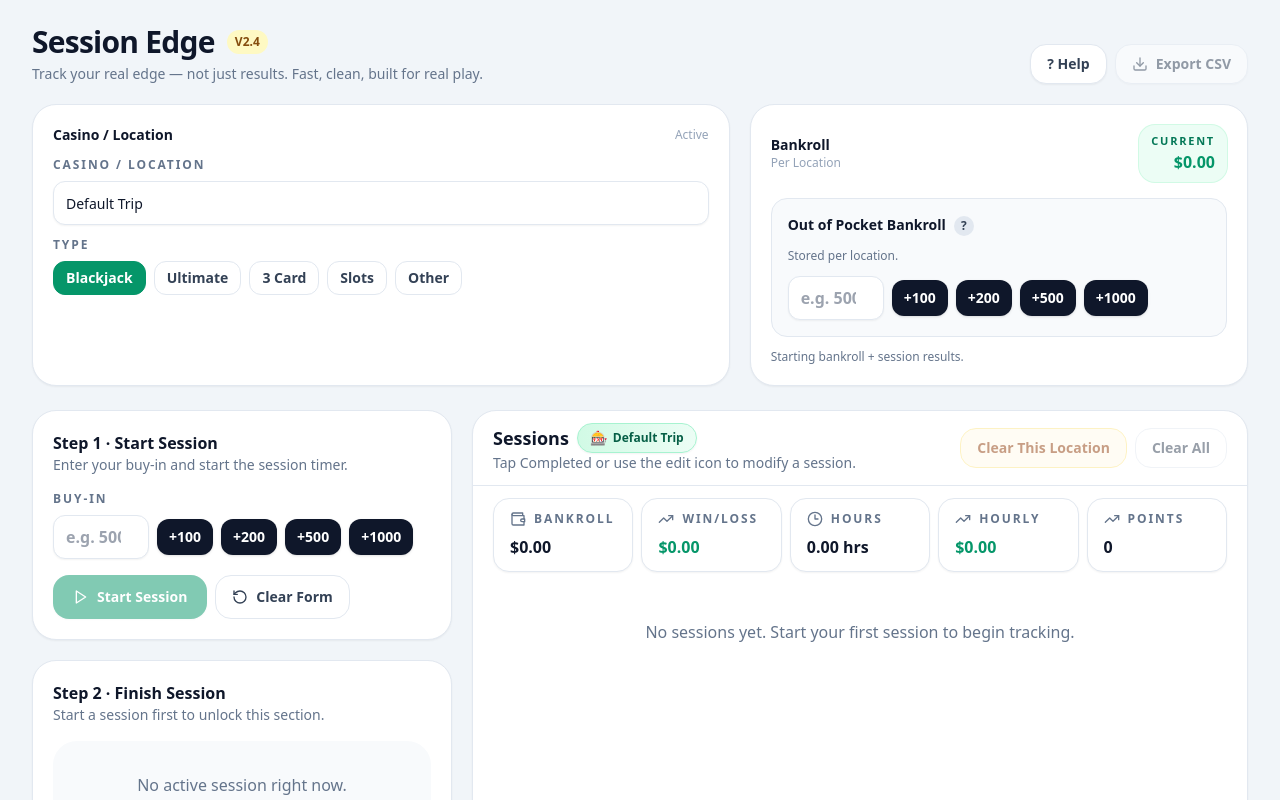
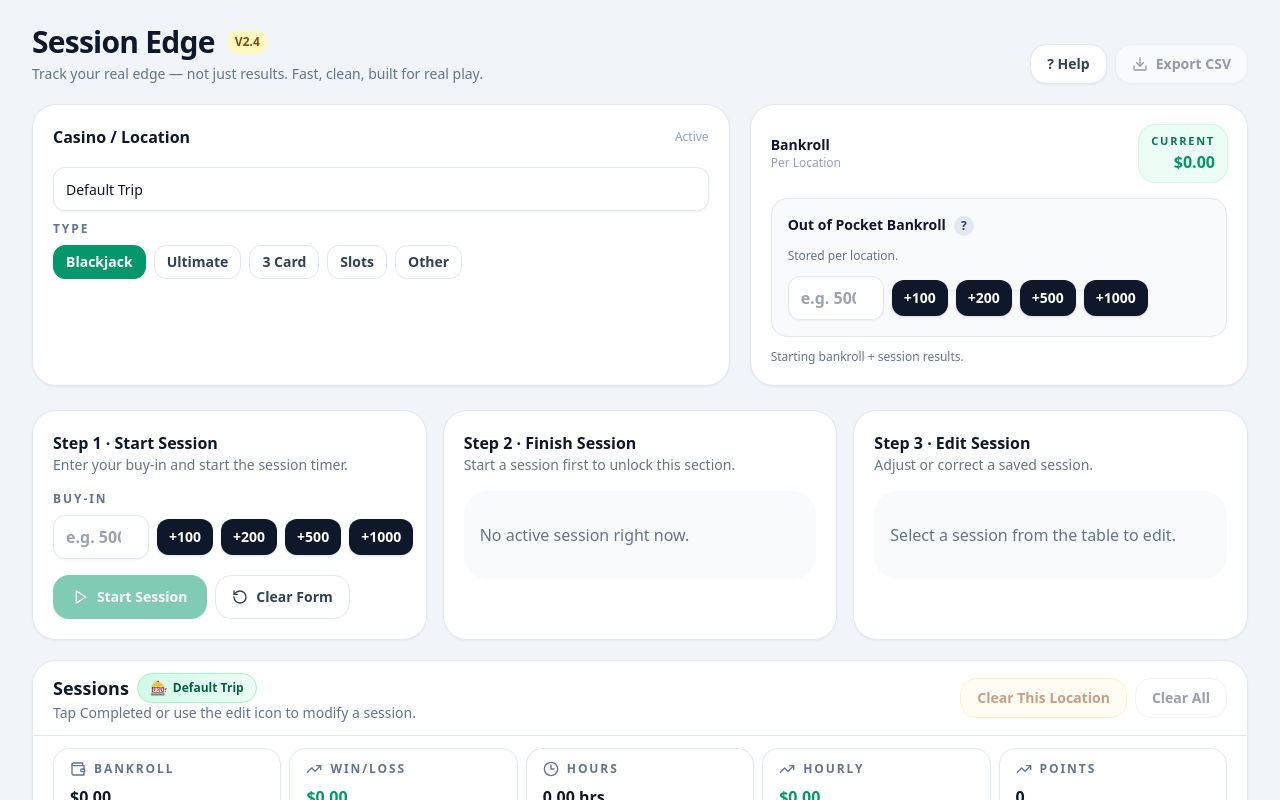
Before and after one commit to johnfbalogh-blip/blackjack-tracker, a React (Vite) app: page / in a window 1280 px wide. Shown: the top 800 px of the page. Built offline with nearby package versions, Linux system fonts and the light colour scheme.

Commit message:
Update App.tsx

```diff
--- a/src/App.tsx
+++ b/src/App.tsx
@@ -14,6 +14,16 @@ import {
 import { AnimatePresence, motion } from "framer-motion";
 
 type SessionStatus = "active" | "completed";
+
+function safeJsonParse<T>(raw: string | null, fallback: T): T {
+  if (!raw) return fallback;
+  try {
+    return JSON.parse(raw) as T;
+  } catch (error) {
+    console.error("Failed to parse saved Session Edge data:", error);
+    return fallback;
+  }
+}
 
 type Session = {
   tripId?: string; // NEW: allows grouping sessions into trips
@@ -228,7 +238,7 @@ function SmallStat({
   );
 }
 
-// 🔒 HARD SAVED VERSION 2.4 - STABLE RELEASE
+// 🔒 HARD SAVED VERSION 2.4 - FINAL STABLE CHECKPOINT
 // Do not modify core logic without version bump
 export default function App() {
   // 🔹 NEW: Trip tracking
@@ -238,16 +248,9 @@ export default function App() {
     const savedTrip = window.localStorage.getItem("session-edge-trip-name");
     if (savedTrip) return savedTrip;
 
-    const savedSessionsRaw = window.localStorage.getItem("blackjack-sessions");
-    if (savedSessionsRaw) {
-      try {
-        const parsed = JSON.parse(savedSessionsRaw) as Session[];
-        const firstTrip = parsed.find((s) => s.tripId)?.tripId;
+    const savedSessionsRaw = safeJsonParse<Session[]>(window.localStorage.getItem("blackjack-sessions"), []);
+    const firstTrip = savedSessionsRaw.find((s) => s.tripId)?.tripId;
     if (firstTrip) return firstTrip;
-      } catch (error) {
-        console.error("Trip restore error:", error);
-      }
-    }
 
     return "Default Trip";
   });
@@ -255,8 +258,7 @@ export default function App() {
   // 🔹 Per-location session type
   const [locationGames, setLocationGames] = useState<Record<string,string>>(() => {
     if (typeof window === "undefined") return {};
-    const saved = window.localStorage.getItem("location-games");
-    return saved ? JSON.parse(saved) : {};
+    return safeJsonParse<Record<string, string>>(window.localStorage.getItem("location-games"), {});
   });
 
   const [globalSettings, setGlobalSettings] = useState({
@@ -292,8 +294,7 @@ export default function App() {
 
   const [sessions, setSessions] = useState<Session[]>(() => {
     if (typeof window === "undefined") return [];
-    const saved = window.localStorage.getItem("blackjack-sessions");
-    return saved ? JSON.parse(saved) : [];
+    return safeJsonParse<Session[]>(window.localStorage.getItem("blackjack-sessions"), []);
   });
   const [timerNow, setTimerNow] = useState(Date.now());
 
@@ -303,8 +304,7 @@ export default function App() {
   // 🔹 Per-trip bankroll storage
   const [tripBankrolls, setTripBankrolls] = useState<Record<string, string>>(() => {
     if (typeof window === "undefined") return {};
-    const saved = window.localStorage.getItem("trip-bankrolls");
-    return saved ? JSON.parse(saved) : {};
+    return safeJsonParse<Record<string, string>>(window.localStorage.getItem("trip-bankrolls"), {});
   });
 
   const startingBankroll = tripBankrolls[tripName] || "";
@@ -585,7 +585,8 @@ export default function App() {
     if (!activeSession) return;
     const cashOut = Number(finishForm.cashOut || 0);
     const pocket = Number(finishForm.pocket || 0);
-    const pointTotal = finishForm.pointTotal === "" ? undefined : Number(finishForm.pointTotal);
+    let pointTotal = finishForm.pointTotal === "" ? undefined : Number(finishForm.pointTotal);
+    if (pointTotal === 0) pointTotal = previousPointTotal;
     const endTime = toLocalInputValue(new Date(), true);
     const buyIn = activeSession.initialBuyIn;
     const actual = cashOut + pocket - buyIn;
@@ -653,7 +654,8 @@ export default function App() {
         const buyIn = editForm.freeplayUsed ? 0 : Number(editForm.initialBuyIn || 0);
         const cashOut = Number(editForm.cashOut || 0);
         const pocket = Number(editForm.pocket || 0);
-        const pointTotal = editForm.pointTotal === "" ? undefined : Number(editForm.pointTotal);
+        let pointTotal = editForm.pointTotal === "" ? undefined : Number(editForm.pointTotal);
+        if (pointTotal === 0) pointTotal = editingPreviousPointTotal;
         const initialBuyIn = buyIn;
         const pointsEarned = pointTotal === undefined ? undefined : pointTotal - editingPreviousPointTotal;
         const hours =
@@ -967,14 +969,13 @@ export default function App() {
 
         <div className="mb-6 grid gap-4 sm:gap-5 lg:grid-cols-[1.4fr_1fr]">
           <div className="rounded-3xl border border-slate-200 bg-white p-5 shadow-sm transition hover:shadow-md">
-            <div className="mb-3 flex items-center justify-between">
-              <div className="text-sm font-semibold text-slate-900">Casino / Location</div>
+            <div className="mb-4 flex items-center justify-between">
+              <div className="text-base font-semibold text-slate-900">Casino / Location</div>
               <div className="text-xs text-slate-400">Active</div>
             </div>
 
-            <div className="space-y-3">
+            <div className="space-y-2.5">
               <div>
-                <div className="mb-2 text-xs font-semibold uppercase tracking-[0.16em] text-slate-500">Casino / Location</div>
                 <Input
                   value={tripName}
                   onChange={(e) => {
@@ -983,7 +984,7 @@ export default function App() {
                     else setTripName(val);
                   }}
                   placeholder="Hard Rock Tampa / Vegas / Cruise"
-                  className="h-10 text-sm"
+                  className="h-10 text-sm mt-0.5"
                 />
               </div>
 
@@ -1097,7 +1098,7 @@ export default function App() {
                   value={startingBankroll}
                   onChange={(e) => setStartingBankroll(e.target.value)}
                   placeholder="e.g. 500"
-                  className="h-10 w-20 sm:w-24 text-base font-semibold text-center flex-shrink-0"
+                  className="h-10 w-20 sm:w-24 text-base font-semibold text-left flex-shrink-0"
                 />
 
                 {[100, 200, 500, 1000].map((amt) => (
@@ -1140,8 +1141,8 @@ export default function App() {
           </div>
         )}
 
-        <div className="grid gap-4 lg:gap-5 xl:grid-cols-[420px_minmax(0,1fr)]">
-          <div className="space-y-4 lg:space-y-5">
+        <div className="grid gap-4 lg:gap-5 xl:grid-cols-1">
+          <div className="grid gap-4 sm:grid-cols-2 lg:grid-cols-3">
             <motion.div initial={{ opacity: 0, y: 12 }} animate={{ opacity: 1, y: 0 }} className="rounded-3xl border border-slate-200 bg-white p-5 shadow-sm hover:shadow-md transition">
               <div className="mb-4">
                 <div className="text-base font-semibold">Step 1 · Start Session</div>
@@ -1149,8 +1150,6 @@ export default function App() {
               </div>
 
               <div className="space-y-4">
-
-
                 <Field label="Buy-In">
                   <div className="flex items-center gap-2 flex-wrap sm:flex-nowrap">
                     <Input
@@ -1159,7 +1158,7 @@ export default function App() {
                       value={startForm.buyIn}
                       onChange={(e) => setStartForm((prev) => ({ ...prev, buyIn: e.target.value }))}
                       placeholder="e.g. 500"
-                      className="h-10 w-20 sm:w-24 text-base font-semibold text-center flex-shrink-0"
+                      className="h-10 w-20 sm:w-24 text-base font-semibold text-left flex-shrink-0"
                       disabled={!!activeSession}
                     />
 
@@ -1209,7 +1208,7 @@ export default function App() {
                   {lastBuyIn && !activeSession && (
                     <button
                       type="button"
-                      onClick={() => setStartForm((p)=>({...p,buyIn:lastBuyIn}))}
+                      onClick={() => setStartForm((p) => ({ ...p, buyIn: lastBuyIn }))}
                       className="inline-flex h-11 items-center gap-2 rounded-2xl border border-slate-200 bg-white px-4 text-sm font-semibold text-slate-700"
                     >
                       Same Buy-In ({fmtCurrency(lastBuyIn)})
@@ -1237,12 +1236,9 @@ export default function App() {
               </div>
 
               {!activeSession ? (
-                <div className="rounded-3xl bg-slate-50 px-4 py-8 text-center text-slate-500">
-                  No active session right now.
-                </div>
+                <div className="rounded-3xl bg-slate-50 px-4 py-8 text-left text-slate-500">No active session right now.</div>
               ) : (
                 <div className="space-y-4">
-
                   <div className="rounded-3xl bg-slate-900 p-5 text-white shadow-md ring-1 ring-slate-800">
                     <div className="mb-3 flex items-center justify-between gap-3">
                       <div>
@@ -1250,7 +1246,7 @@ export default function App() {
                         <div className="text-xl font-bold">{activeSession?.location || "—"}</div>
                         <div className="text-sm text-slate-300">{activeSession.game}</div>
                       </div>
-                      <div className="text-center">
+                      <div className="text-left">
                         <div className="text-xs uppercase tracking-[0.16em] text-slate-300">Live Timer</div>
                         <div className="text-2xl font-bold tracking-wide">{activeElapsed}</div>
                       </div>
@@ -1285,7 +1281,7 @@ export default function App() {
                           value={finishForm.cashOut}
                           onChange={(e) => setFinishForm((p) => ({ ...p, cashOut: e.target.value }))}
                           placeholder="0"
-                          className="h-10 w-24 sm:w-28 text-base font-semibold text-center flex-shrink-0"
+                          className="h-10 w-24 sm:w-28 text-base font-semibold text-left flex-shrink-0"
                         />
                       </Field>
 
@@ -1296,7 +1292,7 @@ export default function App() {
                           value={finishForm.pocket}
                           onChange={(e) => setFinishForm((p) => ({ ...p, pocket: e.target.value }))}
                           placeholder="0"
-                          className="h-10 w-24 sm:w-28 text-base font-semibold text-center flex-shrink-0"
+                          className="h-10 w-24 sm:w-28 text-base font-semibold text-left flex-shrink-0"
                         />
                       </Field>
 
@@ -1307,13 +1303,12 @@ export default function App() {
                           value={finishForm.pointTotal}
                           onChange={(e) => setFinishForm((p) => ({ ...p, pointTotal: e.target.value }))}
                           placeholder={String(previousPointTotal)}
-                          className="h-10 w-24 sm:w-28 text-base font-semibold text-center flex-shrink-0"
+                          className="h-10 w-24 sm:w-28 text-base font-semibold text-left flex-shrink-0"
                         />
                       </Field>
                     </div>
 
                     <div className="mt-2 text-xs text-slate-500">Based on previous total: {previousPointTotal}</div>
-
                   </div>
 
                   <div className="rounded-3xl bg-slate-900 p-5 text-white shadow-md ring-1 ring-slate-800">
@@ -1358,8 +1353,6 @@ export default function App() {
               )}
             </motion.div>
 
-
-
             <motion.div id="edit-session-panel" initial={{ opacity: 0, y: 12 }} animate={{ opacity: 1, y: 0 }} transition={{ delay: 0.06 }} className="rounded-3xl border border-slate-200 bg-white p-5 shadow-sm hover:shadow-md transition">
               <div className="mb-4 flex items-start justify-between gap-3">
                 <div>
@@ -1378,9 +1371,7 @@ export default function App() {
               </div>
 
               {!editingSessionId ? (
-                <div className="rounded-3xl bg-slate-50 px-4 py-8 text-center text-slate-500">
-                  Select a session from the table to edit.
-                </div>
+                <div className="rounded-3xl bg-slate-50 px-4 py-8 text-left text-slate-500">Select a session from the table to edit.</div>
               ) : (
                 <div className="space-y-4">
                   <div className="rounded-3xl border border-slate-200 bg-gradient-to-br from-slate-50 to-white p-4">
@@ -1397,7 +1388,7 @@ export default function App() {
                           value={editForm.initialBuyIn}
                           onChange={(e) => setEditForm((prev) => ({ ...prev, initialBuyIn: e.target.value }))}
                           placeholder="e.g. 500"
-                          className="h-10 w-24 sm:w-28 text-base font-semibold text-center flex-shrink-0"
+                          className="h-10 w-24 sm:w-28 text-base font-semibold text-left flex-shrink-0"
                         />
                       </Field>
 
@@ -1408,7 +1399,7 @@ export default function App() {
                           value={editForm.cashOut}
                           onChange={(e) => setEditForm((prev) => ({ ...prev, cashOut: e.target.value }))}
                           placeholder="0"
-                          className="h-10 w-24 sm:w-28 text-base font-semibold text-center flex-shrink-0"
+                          className="h-10 w-24 sm:w-28 text-base font-semibold text-left flex-shrink-0"
                         />
                       </Field>
 
@@ -1419,7 +1410,7 @@ export default function App() {
                           value={editForm.pocket}
                           onChange={(e) => setEditForm((prev) => ({ ...prev, pocket: e.target.value }))}
                           placeholder="0"
-                          className="h-10 w-24 sm:w-28 text-base font-semibold text-center flex-shrink-0"
+                          className="h-10 w-24 sm:w-28 text-base font-semibold text-left flex-shrink-0"
                         />
                       </Field>
                     </div>
@@ -1448,7 +1439,7 @@ export default function App() {
                             }))
                           }
                           placeholder={String(editingSessionId ? editingPreviousPointTotal : previousPointTotal)}
-                          className="h-10 w-24 sm:w-28 text-base font-semibold text-center flex-shrink-0"
+                          className="h-10 w-24 sm:w-28 text-base font-semibold text-left flex-shrink-0"
                         />
                       </Field>
 
@@ -1457,9 +1448,7 @@ export default function App() {
                       </div>
                     </div>
 
-                    <div className="mt-2 text-xs text-slate-500">
-                      Based on previous total: {editingPreviousPointTotal}
-                    </div>
+                    <div className="mt-2 text-xs text-slate-500">Based on previous total: {editingPreviousPointTotal}</div>
                   </div>
 
                   <div className="rounded-3xl bg-slate-900 p-5 text-white shadow-md ring-1 ring-slate-800">
@@ -1505,14 +1494,14 @@ export default function App() {
                       value={manualHours}
                       onChange={(e) => setManualHours(e.target.value)}
                       placeholder="Optional manual override"
-                      className="h-10 w-24 sm:w-28 text-base font-semibold text-center flex-shrink-0"
+                      className="h-10 w-24 sm:w-28 text-base font-semibold text-left flex-shrink-0"
                     />
                   </Field>
 
                   <Field label="Notes">
-                    <div className="flex flex-wrap gap-2 mb-2">
-                      {["Good run","Tired","Drinks","Mistakes"].map(tag=> (
-                        <button key={tag} type="button" onClick={()=> setEditForm(p=>({...p,notes: p.notes ? p.notes+", "+tag : tag}))} className="px-3 py-1 rounded-full bg-slate-200 text-xs font-semibold">
+                    <div className="mb-2 flex flex-wrap gap-2">
+                      {["Good run", "Tired", "Drinks", "Mistakes"].map((tag) => (
+                        <button key={tag} type="button" onClick={() => setEditForm((p) => ({ ...p, notes: p.notes ? p.notes + ", " + tag : tag }))} className="px-3 py-1 rounded-full bg-slate-200 text-xs font-semibold">
                           {tag}
                         </button>
                       ))}
@@ -1641,7 +1630,7 @@ export default function App() {
             </div>
 
             {filteredSessions.length === 0 ? (
-              <div className="px-5 py-12 text-center text-slate-500">No sessions yet. Start your first session to begin tracking.</div>
+              <div className="px-5 py-12 text-left text-slate-500">No sessions yet. Start your first session to begin tracking.</div>
             ) : (
               <div className="overflow-x-auto rounded-b-3xl">
                 <div className="text-[10px] text-slate-400 px-2 pb-1 sm:hidden">Swipe to view →</div>
@@ -1650,17 +1639,17 @@ export default function App() {
                     <tr>
                       <th className="px-2 py-2 font-semibold w-24">Status</th>
                       <th className="px-2 py-2 font-semibold w-28">Date</th>
-                      <th className="px-2 py-2 font-semibold text-center w-20">Buy</th>
-                      <th className="px-2 py-2 font-semibold text-center w-20">Cash Out</th>
-                      <th className="px-2 py-2 font-semibold text-center w-20">Out of Play</th>
-                      <th className="px-2 py-2 font-semibold text-center w-24">Win</th>
-                      <th className="px-2 py-2 font-semibold text-center w-28">Total</th>
-                      <th className="px-2 py-2 font-semibold text-center w-28">Running</th>
-                      <th className="px-2 py-2 font-semibold text-center w-20">Hours</th>
-                      <th className="px-2 py-2 font-semibold text-center w-20">Points</th>
-                      <th className="px-2 py-2 font-semibold text-center w-20">Session</th>
+                      <th className="px-2 py-2 font-semibold text-right w-20">Buy</th>
+                      <th className="px-2 py-2 font-semibold text-right w-20">Cash Out</th>
+                      <th className="px-2 py-2 font-semibold text-right w-20">Out of Play</th>
+                      <th className="px-2 py-2 font-semibold text-right w-24">Win</th>
+                      <th className="px-2 py-2 font-semibold text-right w-28">Total</th>
+                      <th className="px-2 py-2 font-semibold text-right w-28">Running</th>
+                      <th className="px-2 py-2 font-semibold text-right w-20">Hours</th>
+                      <th className="px-2 py-2 font-semibold text-right w-20">Points</th>
+                      <th className="px-2 py-2 font-semibold text-right w-20">Session</th>
                       <th className="px-2 py-2 font-semibold w-20"></th>
-                      <th className="px-2 py-2 font-semibold text-center w-[90px] whitespace-normal leading-tight">Type</th>
+                      <th className="px-2 py-2 font-semibold text-left w-[90px] whitespace-normal leading-tight">Type</th>
                     </tr>
                   </thead>
                   <tbody className="[&>tr]:align-middle">
@@ -1669,8 +1658,8 @@ export default function App() {
                       const runningPerceived = completedMatch?.runningPerceived ?? 0;
 
                       return (
-                        <tr key={session.id} className="bg-white rounded-2xl shadow-sm ring-1 ring-slate-100 hover:shadow-md hover:ring-slate-200 transition duration-150">
-                          <td className="px-2 py-2 align-middle text-center">
+                        <tr key={session.id} className="bg-white rounded-2xl shadow-sm ring-1 ring-slate-100 hover:shadow-md hover:ring-slate-200 hover:bg-slate-50 transition duration-150">
+                          <td className="px-2 py-2 align-middle text-left">
                             {session.status === "active" ? (
                               <button
                                 type="button"
@@ -1692,7 +1681,7 @@ export default function App() {
                               </button>
                             )}
                           </td>
-                          <td className="px-2 py-2 text-slate-600 align-middle text-center whitespace-nowrap">
+                          <td className="px-2 py-2 text-slate-600 align-middle text-left whitespace-nowrap">
                             {session.startTime ? new Date(session.startTime).toLocaleDateString() : ""}
                           </td>
                           <td className="px-2 py-2 font-medium align-middle text-right whitespace-nowrap tabular-nums">{fmtCurrency(session.buyIn)}</td>
@@ -1737,7 +1726,9 @@ export default function App() {
                           <td className={`px-2 py-2 font-bold align-middle text-right whitespace-nowrap tabular-nums ${session.actual >= 0 ? "text-emerald-600" : "text-red-600"}`}>
                             {session.status === "completed" ? fmtCurrency(session.actual) : "—"}
                           </td>
-                          <td className="px-2 py-2 align-middle text-right whitespace-nowrap tabular-nums">{session.status === "completed" ? fmtCurrency(session.perceived) : "—"}</td>
+                          <td className={`px-2 py-2 font-bold align-middle text-right whitespace-nowrap tabular-nums ${session.perceived >= 0 ? "text-emerald-600" : "text-red-600"}`}>
+                            {session.status === "completed" ? fmtCurrency(session.perceived) : "—"}
+                          </td>
                           <td className={`px-2 py-2 font-bold align-middle text-right whitespace-nowrap tabular-nums ${runningPerceived >= 0 ? "text-emerald-600" : "text-red-600"}`}>
                             {session.status === "completed" ? fmtCurrency(runningPerceived) : "—"}
                           </td>
@@ -1752,7 +1743,7 @@ export default function App() {
                                   setSessions((prev) =>
                                     prev.map((s) =>
                                       s.id === session.id
-                                        ? { ...s, pointTotal: value === "" ? undefined : Number(value) }
+                                        ? { ...s, pointTotal: value === "" ? undefined : (Number(value) === 0 ? undefined : Number(value)) }
                                         : s
                                     )
                                   );
@@ -1763,7 +1754,7 @@ export default function App() {
                             ) : "—"}
                           </td>
                           <td className="px-2 py-2 align-middle text-right whitespace-nowrap tabular-nums">{session.status === "completed" ? (session.pointsEarned ?? "—") : "—"}</td>
-                          <td className="px-2 py-2 align-middle text-center">
+                          <td className="px-2 py-2 align-middle text-left">
                             <div className="flex justify-center gap-2">
                               <button
                                 type="button"
@@ -1783,7 +1774,7 @@ export default function App() {
                               </button>
                             </div>
                           </td>
-                          <td className="px-2 py-2 align-middle text-center min-w-[90px]">
+                          <td className="px-2 py-2 align-middle text-left min-w-[90px]">
                             <div className="font-semibold text-slate-900">{session.game}</div>
                             {session.notes && <div className="mt-1 max-w-xs truncate text-xs text-slate-500" title={session.notes}>Notes: {session.notes}</div>}
                           </td>
```
Lines whose indentation alone changed are shown as unchanged.
